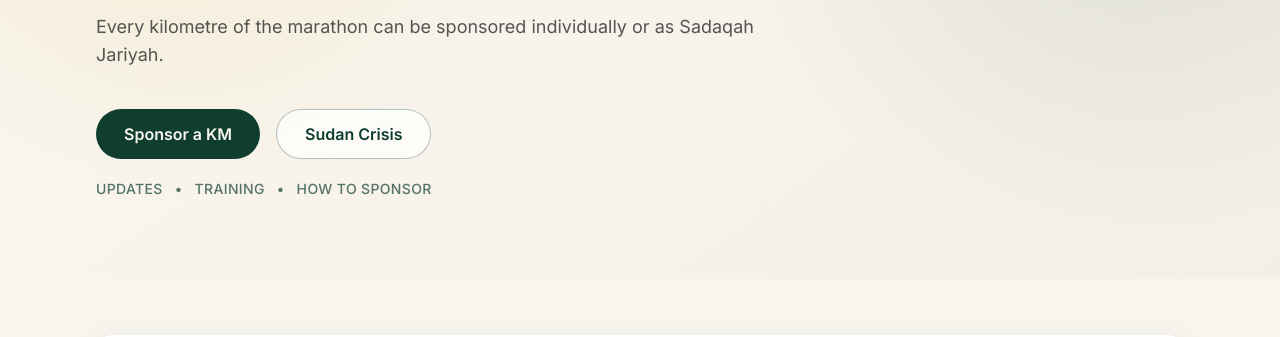
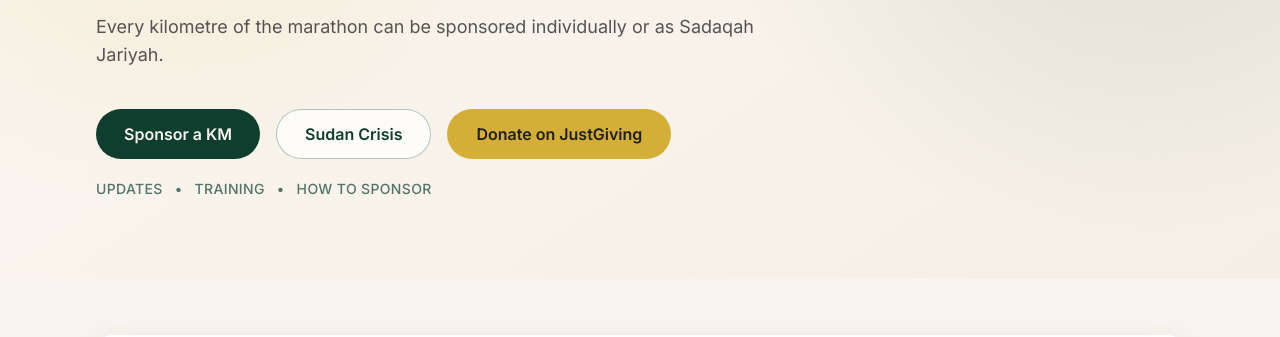
Before and after one commit to Himikid/42km-for-sudan, a website: page index.html in a window 1280 px wide. Shown: the part 303-640 px from the top of the page. Drawn offline with nearby package versions, Linux system fonts and the light colour scheme; no server answers.

Commit message:
Add hero CTA button linking to JustGiving

```diff
--- a/index.html
+++ b/index.html
@@ -70,6 +70,14 @@
               class="inline-flex items-center justify-center rounded-full border border-deepGreen/30 bg-white/70 px-7 py-3 text-base font-semibold text-deepGreen transition hover:-translate-y-0.5 hover:border-deepGreen/60 hover:bg-white"
             >
               Sudan Crisis
+            </a>
+            <a
+              href="https://www.justgiving.com/fundraising/ibrahimjaved-6994f535e1c202f790972e93"
+              target="_blank"
+              rel="noopener noreferrer"
+              class="inline-flex items-center justify-center rounded-full border border-gold/60 bg-gold px-7 py-3 text-base font-semibold text-dark transition hover:-translate-y-0.5 hover:bg-[#c39d27]"
+            >
+              Donate on JustGiving
             </a>
           </div>
           <div class="mt-5 flex flex-wrap items-center gap-x-3 gap-y-2 text-xs font-medium uppercase tracking-wide text-deepGreen/70 sm:text-sm">
```
